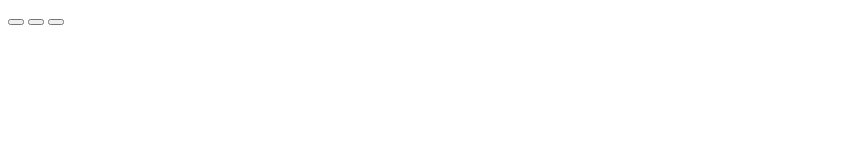
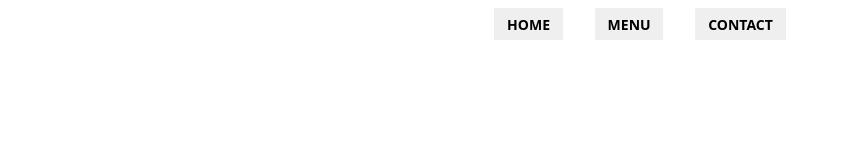
Before and after one commit to lrnzdmd/restaurantpage, a website: page src/index.html in a window 1280 px wide. Shown: the whole page, without its empty margins (0-841 px from the left). Drawn offline with Linux system fonts and the light colour scheme.

Commit message:
started preparing the html template, basic layout for navbar done, restaurant logo also done

```diff
--- a/src/index.html
+++ b/src/index.html
@@ -3,14 +3,15 @@
 <head>
     <meta charset="UTF-8">
     <meta name="viewport" content="width=device-width, initial-scale=1.0">
+    <link rel="stylesheet" href="style.css">
     <title>Restaurant</title>
 </head>
 <body>
     <header>
         <nav>
-            <button type="button"></button>
-            <button type="button"></button>
-            <button type="button"></button>
+            <button type="button">HOME</button>
+            <button type="button">MENU</button>
+            <button type="button">CONTACT</button>
         </nav>
     </header>
     <div id="content">
--- /dev/null
+++ b/src/style.css
@@ -0,0 +1,23 @@
+body {
+    margin: 0;
+    padding: 0;
+    box-sizing: border-box;
+}
+
+nav {
+    background: none;
+    height: 3rem;
+    display: flex;
+    justify-content: center;
+    align-items: center;
+    gap: 2rem;
+}
+
+button {
+
+    border: none;
+    padding: 0.4rem 0.8rem 0.4rem 0.8rem;
+    font-size: 14px;
+    font-weight: 600;
+    font-family: system-ui, -apple-system, BlinkMacSystemFont, 'Segoe UI', Roboto, Oxygen, Ubuntu, Cantarell, 'Open Sans', 'Helvetica Neue', sans-serif;
+}
```
Also changed, not shown: src/PizzaBirdLogo.png (added), src/PizzaBirdTxt.png (added).
